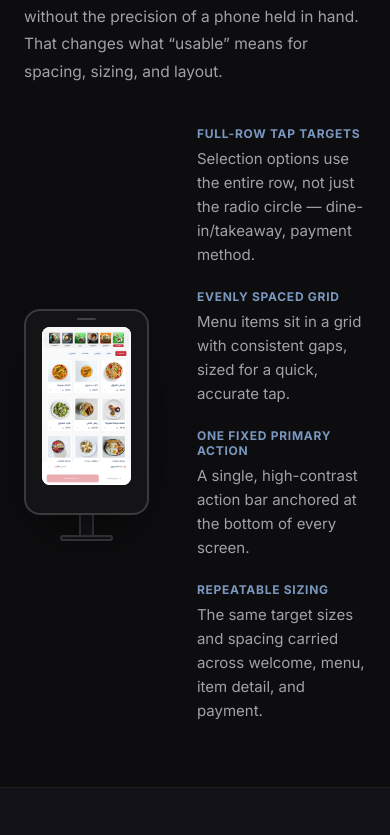
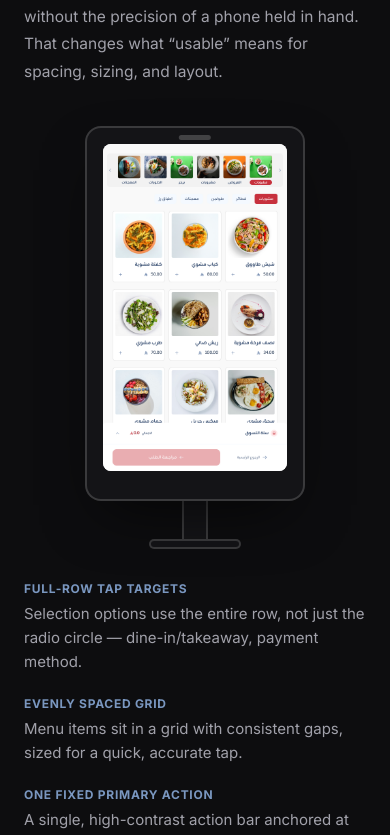
Before and after one commit to asmaawafik01-prog/portfolio, a React (Vite) app: page /work/self-order in a window 390 px wide. Shown: the part 2601-3436 px from the top of the page. Built offline with nearby package versions, Linux system fonts and the light colour scheme.

Commit message:
Add mobile breakpoint to Self-Order Kiosk research section (was a fixed 2-column grid with no responsive fallback)

```diff
--- /dev/null
+++ b/src/pages/work/SelfOrder.module.css
@@ -0,0 +1,13 @@
+.researchGrid {
+  display: grid;
+  grid-template-columns: 0.85fr 1.15fr;
+  gap: 48px;
+  align-items: center;
+}
+
+@media (max-width: 860px) {
+  .researchGrid {
+    grid-template-columns: 1fr;
+    gap: 32px;
+  }
+}
--- a/src/pages/work/SelfOrder.tsx
+++ b/src/pages/work/SelfOrder.tsx
@@ -7,6 +7,7 @@ import DecisionTriple from '../../components/case-study/DecisionTriple'
 import TokenFlow from '../../components/case-study/TokenFlow'
 import ScreenGallery, { type GalleryScreen } from '../../components/case-study/ScreenGallery'
 import CaseFooterNav from '../../components/case-study/CaseFooterNav'
+import styles from './SelfOrder.module.css'
 
 const IMG = (name: string) => `/images/highlights/kiosk/${name}`
 const RATIO = 1080 / 1920
@@ -93,7 +94,7 @@ export default function SelfOrder() {
             A kiosk is touched standing up, often quickly, without the precision of a phone held
             in hand. That changes what &ldquo;usable&rdquo; means for spacing, sizing, and layout.
           </p>
-          <div style={{ display: 'grid', gridTemplateColumns: '0.85fr 1.15fr', gap: 48, alignItems: 'center' }}>
+          <div className={styles.researchGrid}>
             <div style={{ maxWidth: 220, margin: '0 auto' }}>
               <KioskFrame src={IMG('02-menu.png')} alt="Self-Order Kiosk menu grid" ratio={RATIO} />
             </div>
```
